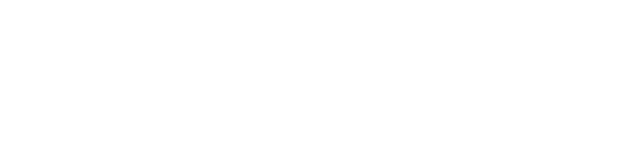
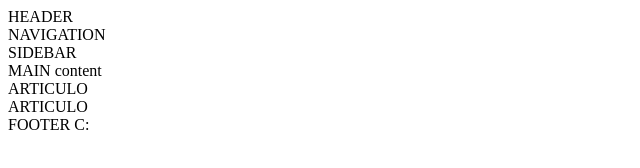
Before and after one commit to cristinaloaizaq/html-basic, a plain HTML site: page index.html in a window 1280 px wide. Shown: the whole page, without its empty margins (0-640 px from the left). Drawn offline with Linux system fonts and the light colour scheme.

Commit message:
Agregar etiquetas semanticas

```diff
--- a/index.html
+++ b/index.html
@@ -7,6 +7,25 @@
     <title>Document</title>
 </head>
 <body>
-
+    <header>
+        HEADER
+    </header>
+    <nav>
+        NAVIGATION
+    </nav>
+    <aside>
+        SIDEBAR
+    </aside>
+    <section>MAIN content
+        <article>
+            ARTICULO
+        </article>
+        <article>
+            ARTICULO
+        </article>
+    </section>
+    <footer>
+        FOOTER C:
+    </footer>
 </body>
 </html>
```
